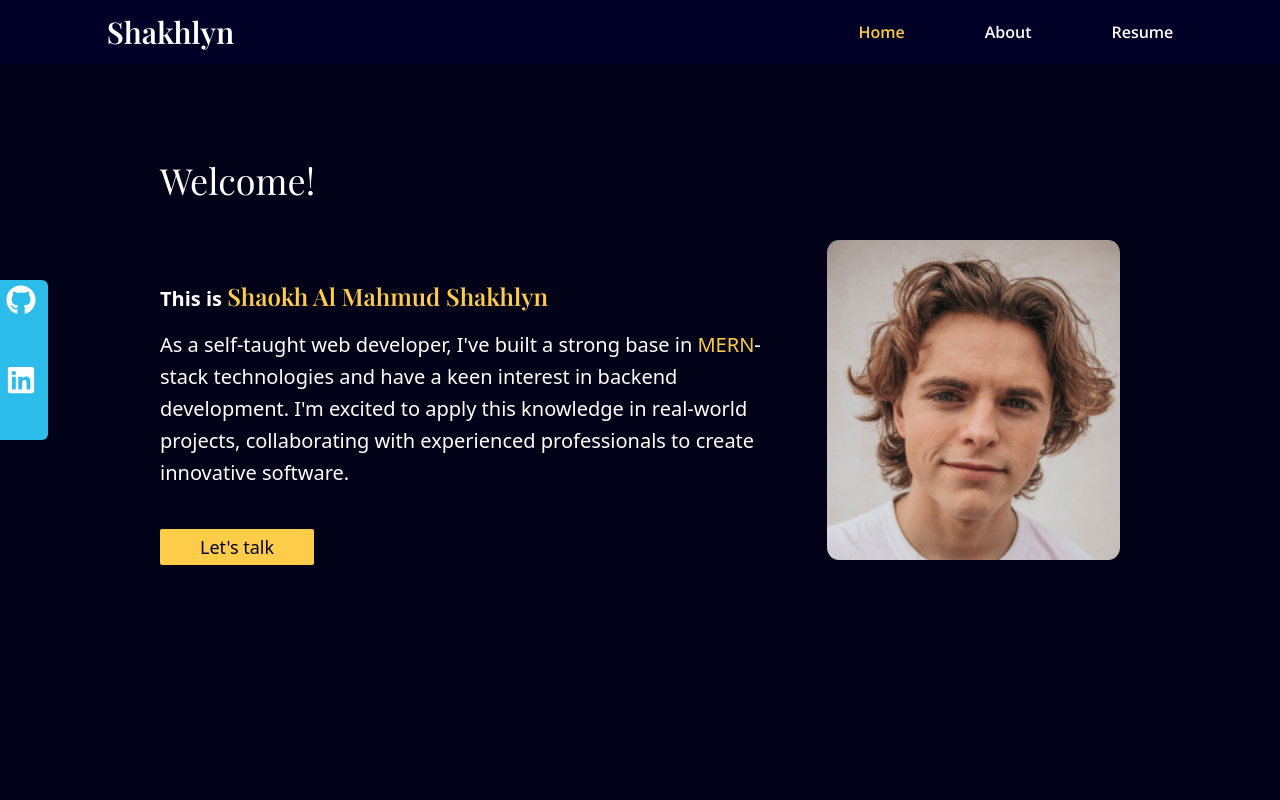
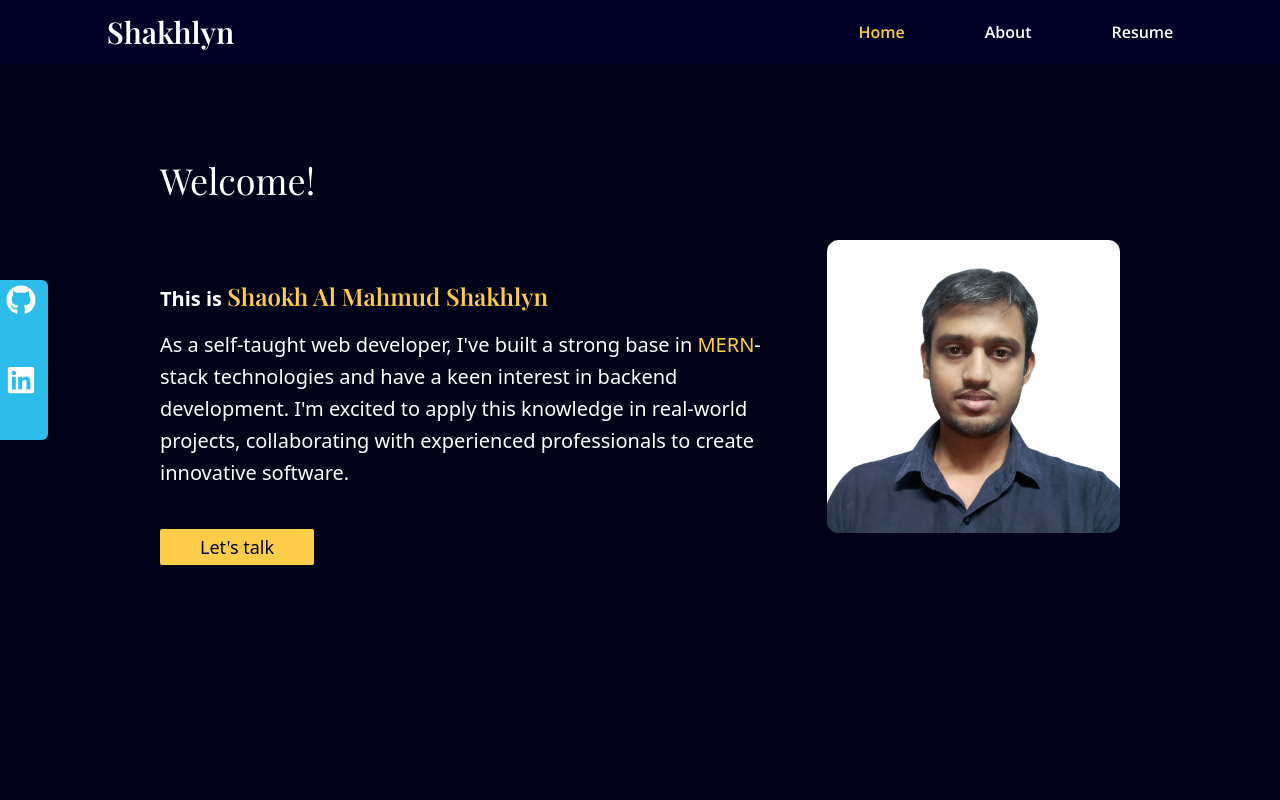
Before and after one commit to Shakhlyn/Shakhlyn-Portfolio, a React (Vite) app: page / in a window 1280 px wide. Shown: the top 800 px of the page. Built offline with nearby package versions, Linux system fonts and the light colour scheme; some icons are missing.

Commit message:
feat: Upload hero image

```diff
--- a/src/components/Home.jsx
+++ b/src/components/Home.jsx
@@ -10,7 +10,7 @@ const Home = () => {
         <div className="mt-40 mx-auto md:order-last md:ml-auto ">
           <img
             alt="profile"
-            src="assets/person-3.jpeg"
+            src="assets/img.jpg"
             className=" mobile:w-[300px] xs:w-[450] lg:w-[350px] mx-auto rounded-[4%] "
           />
         </div>
```
Also changed, not shown: public/assets/img.jpg (added).
